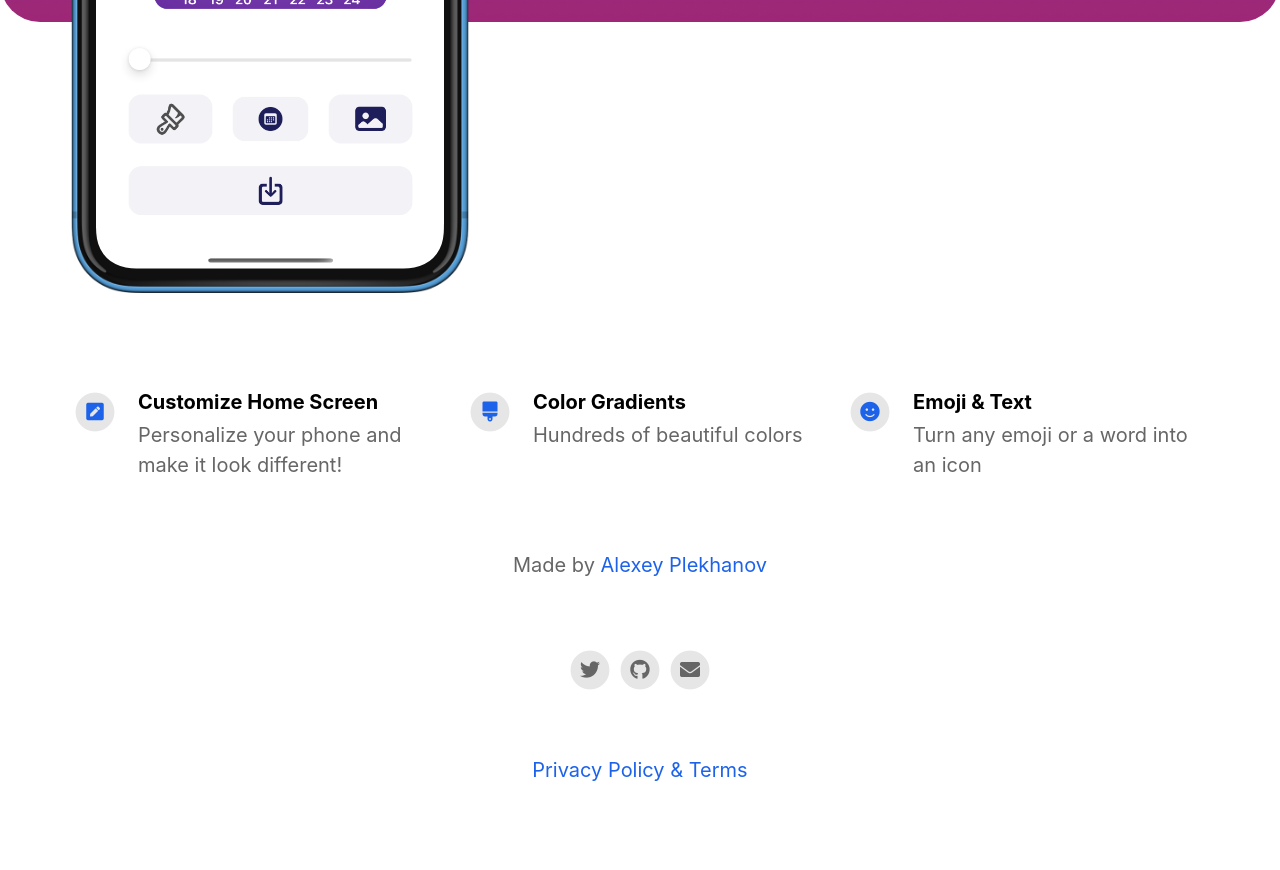
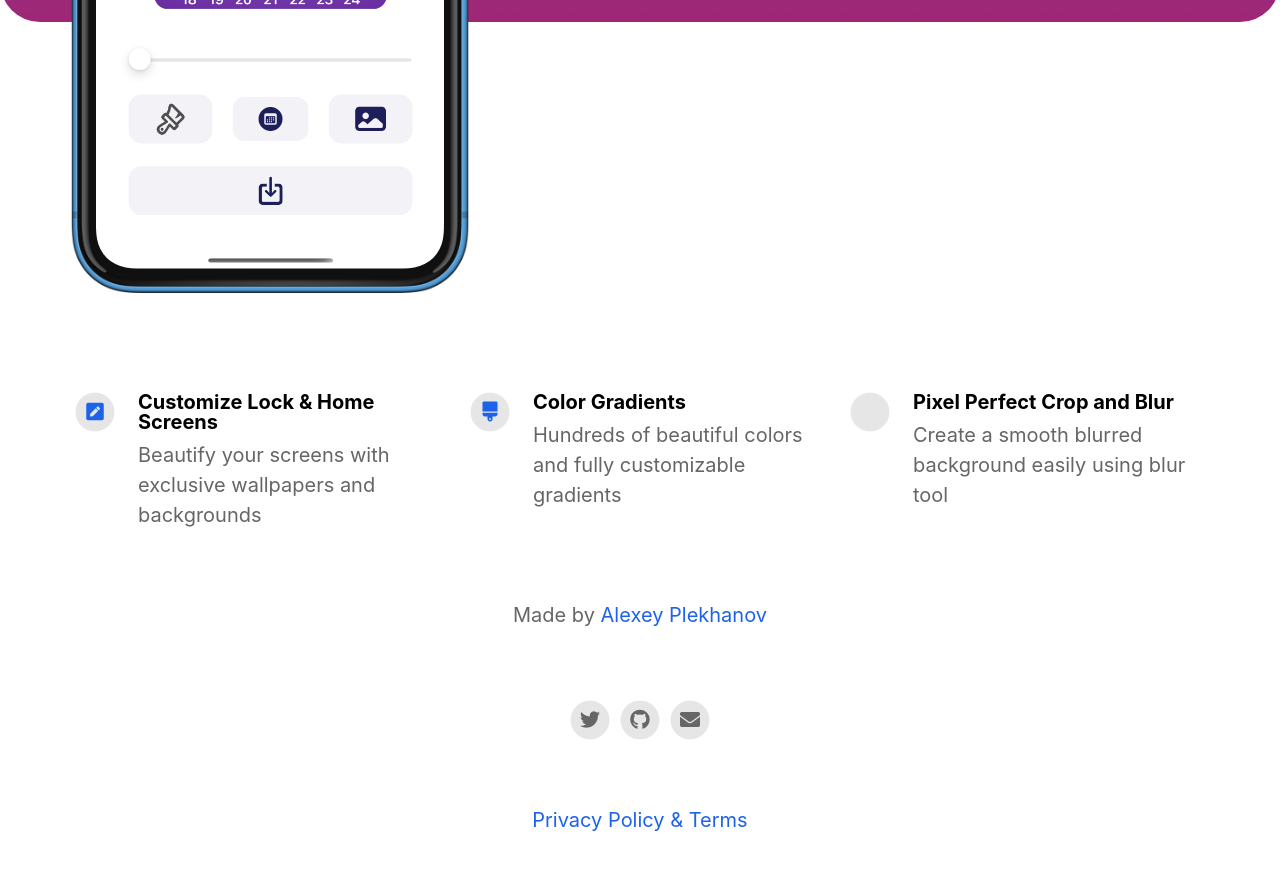
Before and after one commit to aplekhanov/wallpapermaker-app, a Jekyll site: the page built from index.html, in a window 1280 px wide and 900 px high, scrolled down 692 px. Shown: the top 870 px of the window. Built offline with Jekyll 4.4.1, drawn with Linux system fonts in a browser that asks for light colours; nearby versions of some CDN libraries.

Commit message:
Update _config.yml
Update description points

```diff
--- a/_config.yml
+++ b/_config.yml
@@ -34,17 +34,17 @@ youtube_username                          :
 # Feature List                            Edit, add or remove features to be presented.
 features                                  :
 
-  - title                                 : Customize Home Screen
-    description                           : Personalize your phone and make it look different!
+  - title                                 : Customize Lock & Home Screens
+    description                           : Beautify your screens with exclusive wallpapers and backgrounds
     fontawesome_icon_name                 : pen-square
 
   - title                                 : Color Gradients
-    description                           : Hundreds of beautiful colors
+    description                           : Hundreds of beautiful colors and fully customizable gradients
     fontawesome_icon_name                 : brush
 
-  - title                                 : Emoji & Text
-    description                           : Turn any emoji or a word into an icon
-    fontawesome_icon_name                 : smile
+  - title                                 : Pixel Perfect Crop and Blur
+    description                           : Create a smooth blurred background easily using blur tool
+    fontawesome_icon_name                 : photo
 
 
 # Theme Settings
```
